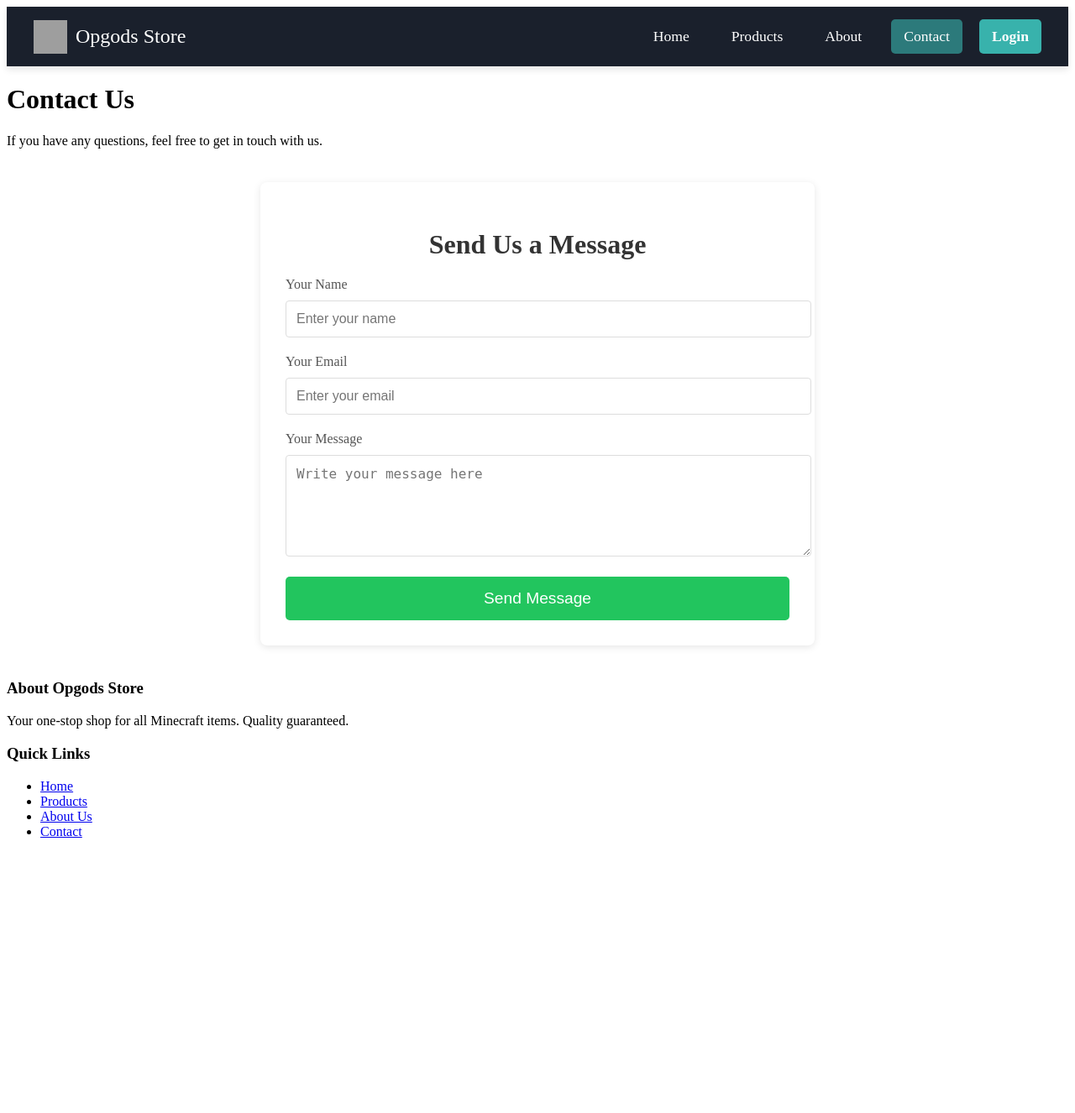
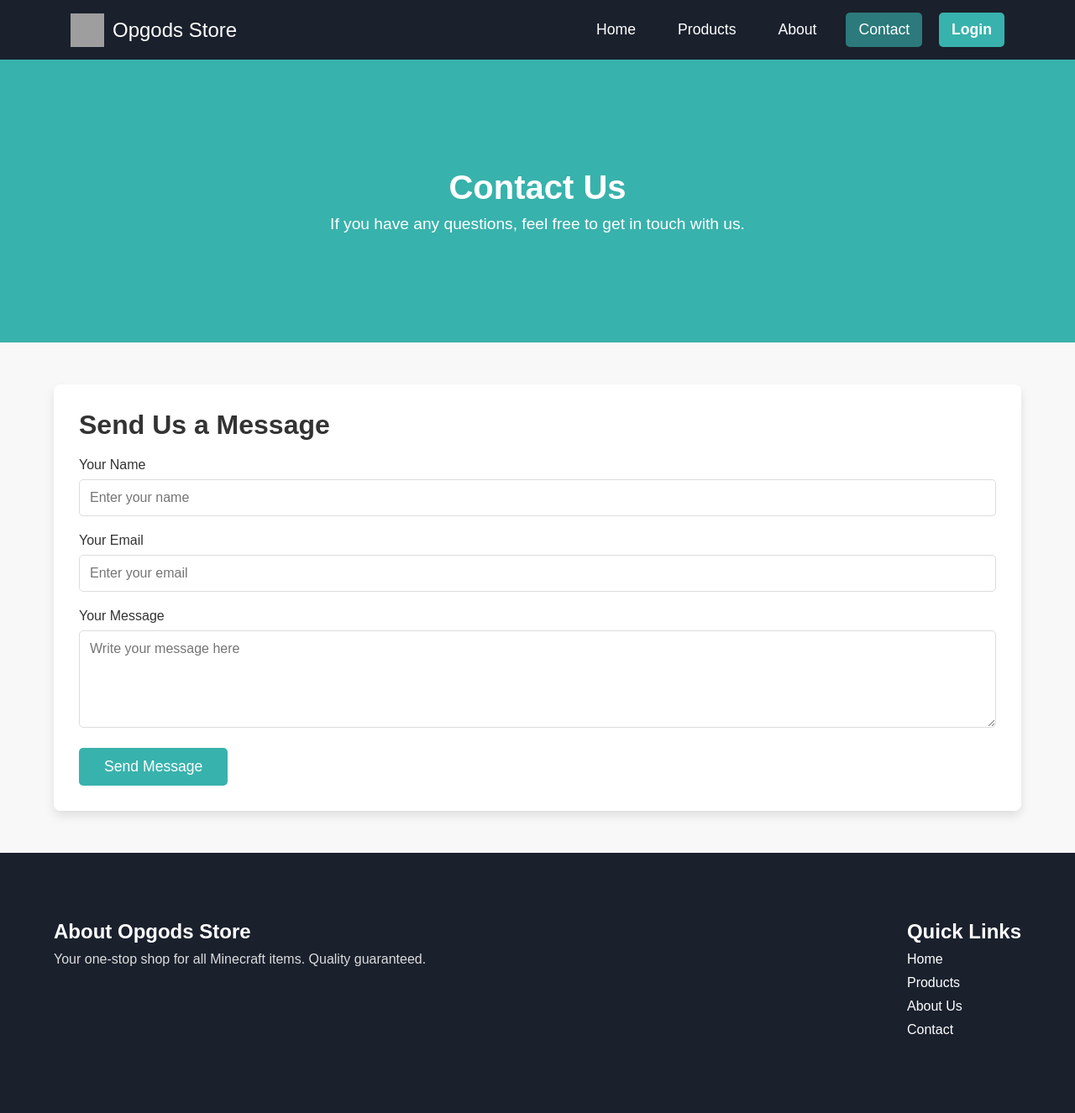
Before and after one commit to opgodsnetwork/opgodsnetwork.github.io, a PHP site: page /contact.html in a window 1280 px wide. Shown: the whole page at 84% size. Before the commit the page ends 998 px from the top, so only its background shows below. Run offline with PHP 8.4, Linux system fonts and the light colour scheme; grey boxes are pictures that could not be loaded.

Commit message:
Update contact.css

```diff
--- a/contact.css
+++ b/contact.css
@@ -1,61 +1,16 @@
-.contact-form {
-    max-width: 600px;
-    margin: 40px auto;
-    background-color: #fff;
-    padding: 30px;
-    border-radius: 8px;
-    box-shadow: 0 2px 10px rgba(0, 0, 0, 0.1);
+/* General styles */
+* {
+    margin: 0;
+    padding: 0;
+    box-sizing: border-box;
+    font-family: 'Arial', sans-serif;
 }
 
-.contact-form h2 {
-    font-size: 2rem;
-    margin-bottom: 20px;
-    text-align: center;
-    color: #333;
+body {
+    background-color: #f8f8f8;
 }
 
-.contact-form .form-group {
-    margin-bottom: 20px;
-}
-
-.contact-form label {
-    font-size: 1rem;
-    color: #555;
-    display: block;
-    margin-bottom: 5px;
-}
-
-.contact-form input,
-.contact-form textarea {
-    width: 100%;
-    padding: 12px;
-    font-size: 1rem;
-    border: 1px solid #ddd;
-    border-radius: 4px;
-    margin-top: 5px;
-    color: #333;
-}
-
-.contact-form textarea {
-    resize: vertical;
-}
-
-.contact-form button {
-    width: 100%;
-    padding: 15px;
-    font-size: 1.2rem;
-    background-color: #22c55e;
-    color: white;
-    border: none;
-    border-radius: 5px;
-    cursor: pointer;
-    transition: background-color 0.3s;
-}
-
-.contact-form button:hover {
-    background-color: #16a34a;
-}
-
+/* Navbar Styles */
 .navbar {
     background-color: #1a202c; /* Dark background */
     padding: 15px 0;
@@ -104,7 +59,7 @@
 }
 
 .navbar .nav-links a:hover {
-    background-color: #38b2ac; /* Light Teal */
+    background-color: #38b2ac;
     color: white;
 }
 
@@ -119,27 +74,126 @@
 
 .navbar .btn-nav-login:hover {
     background-color: #2c7a7b;
-    transform: scale(1.05); /* Slight scaling on hover */
+    transform: scale(1.05);
 }
 
 .navbar .nav-links a.active {
-    background-color: #2c7a7b; /* Active link color */
+    background-color: #2c7a7b;
     color: white;
 }
 
-@media (max-width: 768px) {
-    .navbar .nav-content {
-        flex-direction: column;
-        align-items: flex-start;
-    }
+/* Hero Section */
+.hero {
+    background: #38b2ac;
+    color: white;
+    padding: 80px 0;
+    text-align: center;
+}
 
-    .navbar .nav-links {
-        flex-direction: column;
-        gap: 10px;
-        margin-top: 20px;
-    }
+.hero h1 {
+    font-size: 2.5rem;
+    margin-bottom: 10px;
+}
 
-    .navbar .btn-nav-login {
-        margin-top: 15px;
-    }
+.hero p {
+    font-size: 1.2rem;
 }
+
+/* Contact Form Section */
+.container {
+    width: 90%;
+    max-width: 1200px;
+    margin: 50px auto;
+}
+
+.contact-form {
+    background-color: white;
+    padding: 30px;
+    border-radius: 8px;
+    box-shadow: 0 6px 12px rgba(0, 0, 0, 0.1);
+}
+
+.contact-form h2 {
+    font-size: 2rem;
+    margin-bottom: 20px;
+    color: #333;
+}
+
+.form-group {
+    margin-bottom: 20px;
+}
+
+.form-group label {
+    font-size: 1rem;
+    margin-bottom: 8px;
+    display: block;
+    color: #333;
+}
+
+.form-group input, .form-group textarea {
+    width: 100%;
+    padding: 12px;
+    font-size: 1rem;
+    border: 1px solid #ddd;
+    border-radius: 5px;
+    outline: none;
+    transition: border-color 0.3s ease;
+}
+
+.form-group input:focus, .form-group textarea:focus {
+    border-color: #38b2ac;
+}
+
+textarea {
+    resize: vertical;
+}
+
+button[type="submit"] {
+    background-color: #38b2ac;
+    color: white;
+    padding: 12px 30px;
+    font-size: 1.1rem;
+    border: none;
+    border-radius: 5px;
+    cursor: pointer;
+    transition: background-color 0.3s ease;
+}
+
+button[type="submit"]:hover {
+    background-color: #2c7a7b;
+}
+
+/* Footer */
+.footer {
+    background-color: #1a202c;
+    color: white;
+    padding: 30px 0;
+}
+
+.footer .footer-grid {
+    display: flex;
+    justify-content: space-between;
+}
+
+.footer .footer-title {
+    font-size: 1.5rem;
+    margin-bottom: 10px;
+}
+
+.footer .footer-subtitle {
+    font-size: 1rem;
+    color: #ddd;
+}
+
+.footer-links {
+    list-style-type: none;
+}
+
+.footer-links li {
+    margin-bottom: 10px;
+}
+
+.footer-links a {
+    color: #fff;
+    text-decoration: none;
+    transition: color 0.
```
